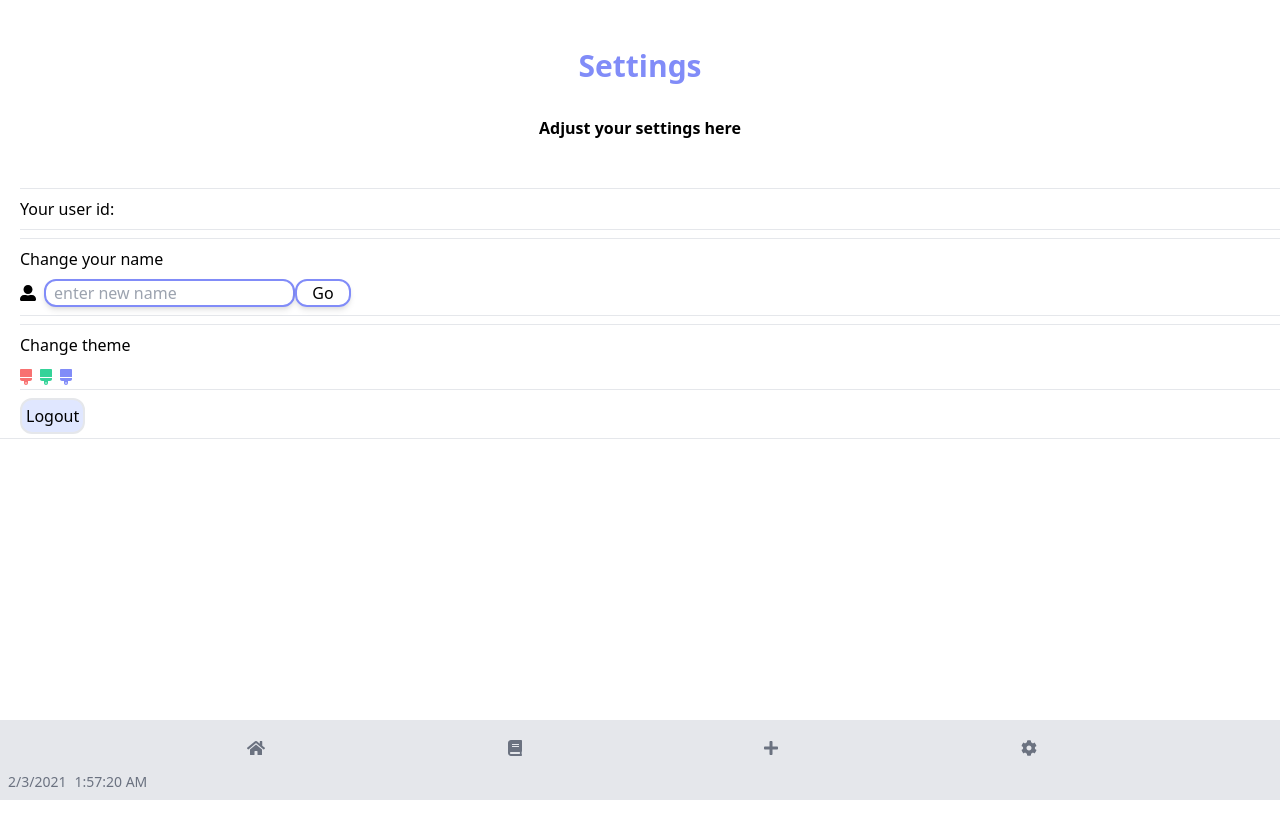
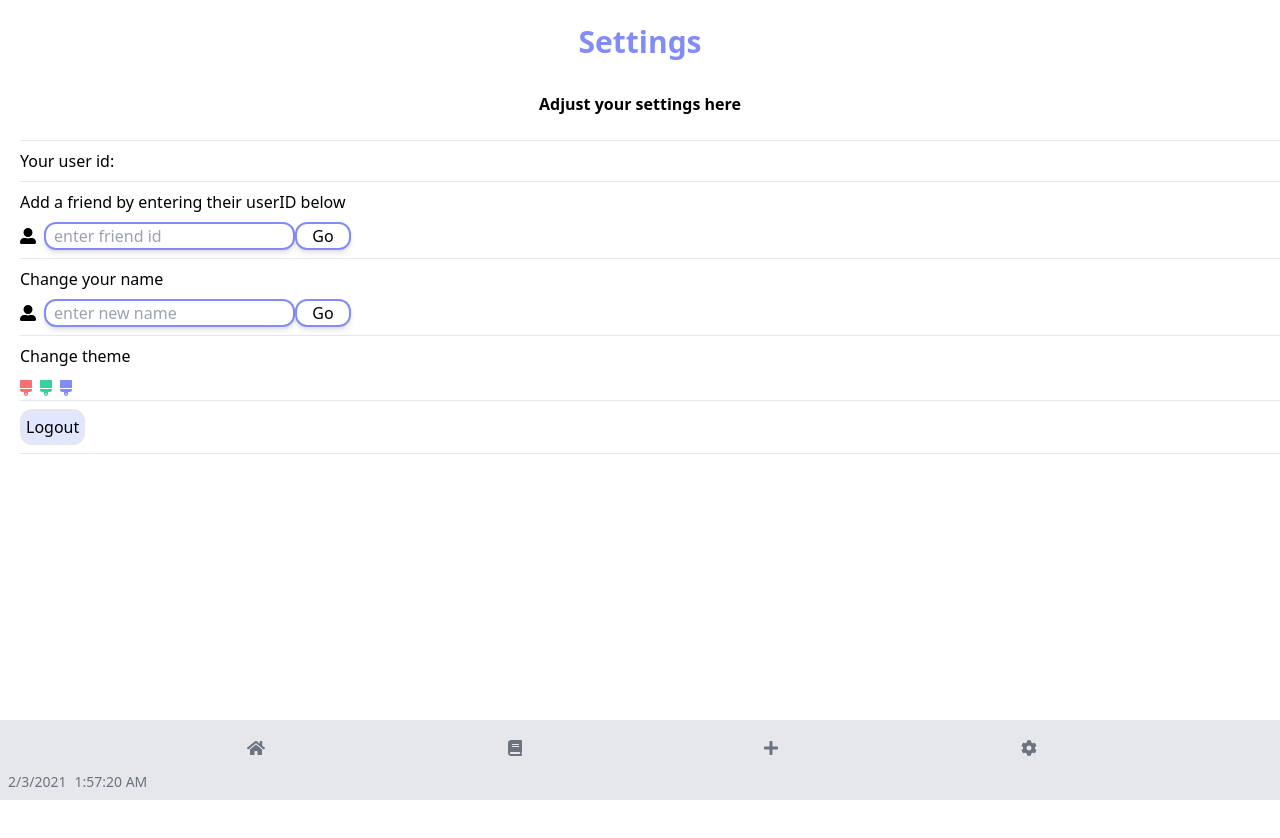
Before and after one commit to LachlanStephan/scheduleStuff, a Next.js app: page /settings/settings in a window 1280 px wide. Shown: the top 838 px of the page. Built offline with nearby package versions, Linux system fonts and the light colour scheme; no server answers.

Commit message:
addFriend fetch written

```diff
--- a/pages/common/pageContent.js
+++ b/pages/common/pageContent.js
@@ -1,7 +1,7 @@
 const PageContent = (props) => {
   return (
     <div className="text-center w-full m-auto">
-      <main className="my-9 py-1 w-full m-auto rounded-xl justify-center">
+      <main className="my-3 py-1 w-full m-auto rounded-xl justify-center">
         <div className="text-indigo-400">
           <h1 className="p-2 font-extrabold text-3xl">{props.heading}</h1>
         </div>
--- a/pages/schedule/addSchedule/addSchedule.js
+++ b/pages/schedule/addSchedule/addSchedule.js
@@ -49,7 +49,7 @@ const AddSchedule = (props) => {
           <div className="relative px-4 pb-4 bg-white md:mx-0 shadow sm:p-10 w-full">
             <div className="max-w-md mx-auto">
               <div className="divide-y divide-gray-200">
-                <div className="py-8 text-base leading-6 space-y-4 text-gray-700 sm:text-lg sm:leading-7">
+                <div className="py-2 text-base leading-6 space-y-4 text-gray-700 sm:text-lg sm:leading-7">
                   <div className="flex flex-col">
                     <label className="leading-loose">Event Title</label>
                     <input
--- a/pages/settings/settings.js
+++ b/pages/settings/settings.js
@@ -60,6 +60,31 @@ const Settings = () => {
       });
   };
 
+  const addFriend = () => {
+    let url = "http://localhost:5000/addFriend";
+    fetch(url, {
+      headers: {
+        "Content-Type": "application/json",
+      },
+      method: "POST",
+      credentials: "include",
+      body: JSON.stringify(userID),
+    })
+      .then((res) => res)
+      .then((data) => {
+        console.log(data.status);
+        if (data.status === 400) {
+          router.push("/settings/settings");
+          setAddFriendMsg(
+            "We couldn't add your friend right now, try again later"
+          );
+        }
+        if (data.status === 200) {
+          setAddFriendMsg("Your request has been sent");
+        }
+      });
+  };
+
   return (
     <Layout>
       <PageContent
@@ -68,15 +93,32 @@ const Settings = () => {
         text="Adjust your settings here"
       />
       {/* got rid of dark mode - tailwind offers in built based off system settings */}
-      <div className="min-h-screen text-left">
-        <form onSubmit={handleSubmit(onSubmit)} className="pl-5">
+      <div className="min-h-screen pl-5 text-left">
         <div className="">
           <hr className="pb-2"></hr>
           <h4 className="pb-2">{`Your user id: ${getID()}`}</h4>
           <hr className="pb-2"></hr>
         </div>
+        <div>
+          <h4 className="pb-2">Add a friend by entering their userID below</h4>
+          {updateNameIcon}
+          <input
+            className="border-2 border-indigo-400 rounded-xl pl-2 pr-2 shadow-md placeholder-gray-200: ml-2"
+            type="number"
+            name="userID"
+            placeholder="enter friend id"
+          />
+          <button
+            className="w-14 pl-2 pr-2 shadow-md mb-2 border-2 border-indigo-400 rounded-xl"
+            type="submit"
+            onClick={() => addFriend()}
+          >
+            Go
+          </button>
+        </div>
 
         <hr className="pb-2"></hr>
+        <form onSubmit={handleSubmit(onSubmit)}>
           <h4 className="pb-2">Change your name</h4>
           {updateNameIcon}
           <input
@@ -94,9 +136,8 @@ const Settings = () => {
           </button>
           {errors.newName && "This cannot be blank"}
           <div className="text-black">{updateName}</div>
-          <hr className="pb-2"></hr>
         </form>
-        <div className="pl-5">
+        <div>
           <hr className="pb-2"></hr>
           <h4 className="pb-2">Change theme</h4>
           <button className="hover:opacity-10 focus:opacity-10 ease-in duration-300 text-red-400">
@@ -110,7 +151,7 @@ const Settings = () => {
           </button>
           <hr className="pb-2"></hr>
         </div>
-        <div className="pl-5 pb-1">
+        <div className="pb-2">
           <button
             onClick={logout}
             className="border-2 rounded-xl p-1 bg-indigo-100"
@@ -119,7 +160,7 @@ const Settings = () => {
           </button>
           <div className="text-red-300">{logoutFail}</div>
         </div>
-        <hr className="pb-2"></hr>
+        <hr className="py-2"></hr>
       </div>
     </Layout>
   );
```
Lines whose indentation alone changed are shown as unchanged.
